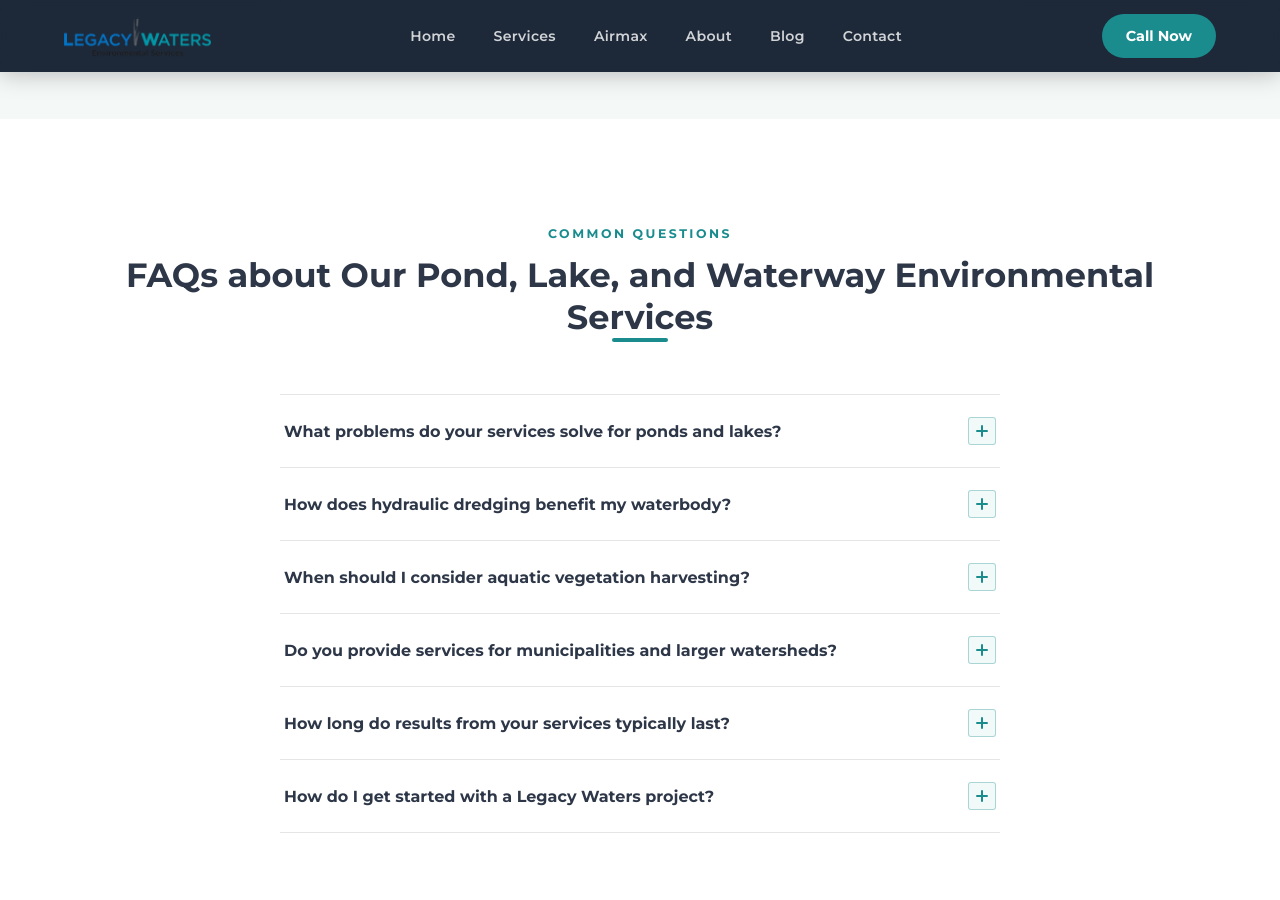
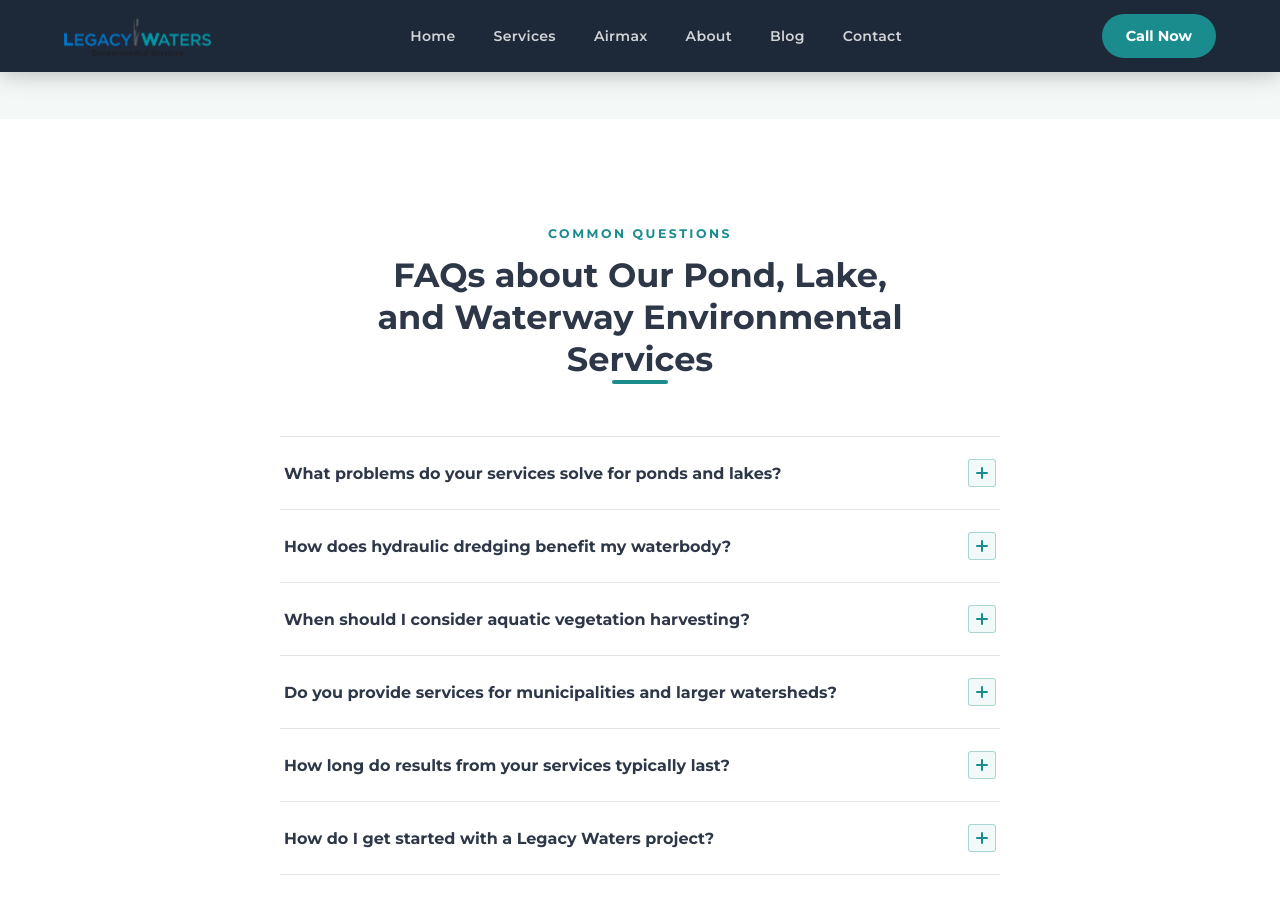
Before and after one commit to JimmyFlame77/Legacy-Waters, a Jekyll site: the page built from services.html, in a window 1280 px wide and 900 px high, scrolled down 2652 px. Built offline with Jekyll 4.4.1, drawn with Linux system fonts in a browser that asks for light colours.

Commit message:
Fix FAQ heading desktop wrap — constrain h2 to 560px on 768px+ screens only

```diff
--- a/services.html
+++ b/services.html
@@ -151,6 +151,14 @@ description: "Professional hydraulic dredging, aquatic vegetation harvesting, wa
     color: var(--dark);
     margin-bottom: 0;
     line-height: 1.25;
+  }
+
+  @media (min-width: 768px) {
+    .services-faq .faq-header h2 {
+      max-width: 560px;
+      margin-left: auto;
+      margin-right: auto;
+    }
   }
 
   .services-faq .faq-list {
```
